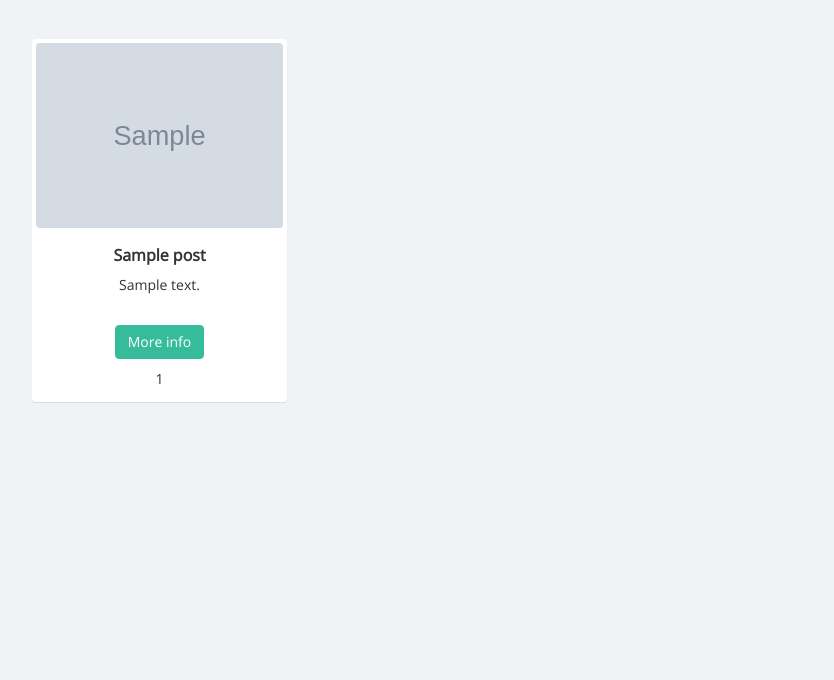
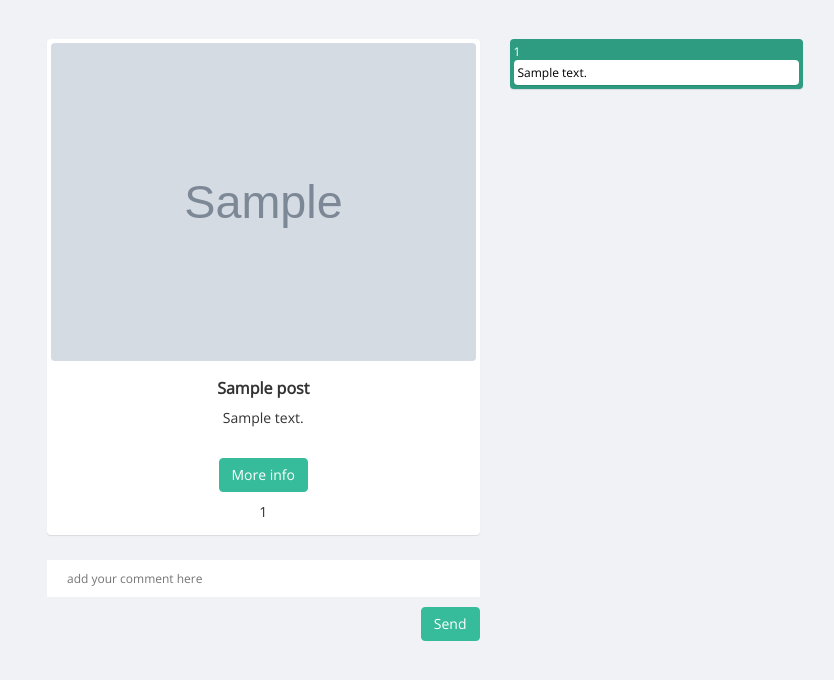
Before and after one commit to amirabbasmajd/db, a Flask app: page /showpostandcomment in a window 1280 px wide. Shown: the part 51-731 px from the top of the page, without its empty margins (53-887 px from the left). Run offline with Flask 2, Linux system fonts and the light colour scheme; grey boxes marked "Sample" are stand-in pictures; a database or web service that is not in the repository returns one stand-in record (values such as "Sample title"); some libraries are stand-ins or nearby versions; some web fonts are replaced.

Commit message:
comment done

```diff
--- a/app/main/forms.py
+++ b/app/main/forms.py
@@ -10,7 +10,5 @@ class AddPostForm(Form):
     link = StringField('Link', validators=[DataRequired()])
     tags = StringField('Tags')
 
-class addMyComment(Form):
-    postId = StringField('postId', validators=[DataRequired()])
-    comment = TextAreaField('Text' , validators=[DataRequired() , Length(min=1 , max=256)])
-    userId = StringField('userId' , validators=[DataRequired()])
+class addComment(Form):
+    addYourComment = StringField('comment', validators=[DataRequired()])
--- a/app/main/views.py
+++ b/app/main/views.py
@@ -1,7 +1,9 @@
 import uuid
 from datetime import datetime
+from queue import Empty
 from time import time
 from bson.objectid import ObjectId
+from flask_login import current_user
 
 from flask import (
     render_template,
@@ -15,7 +17,7 @@ from flask_login import login_required
 from app import mongo
 from app.main import main
 from app.main.forms import AddPostForm
-from app.main.forms import addMyComment
+from app.main.forms import addComment
 
 
 @main.route('/', methods=['GET', 'POST'] )
@@ -29,7 +31,7 @@ def home():
         flash('comment add successfully', category='success')
     print("hello")
     post = mongo.db.posts.find()
-    return render_template('index.html', post=post , form=addMyComment())
+    return render_template('index.html', post=post )
 
 
 
@@ -68,12 +70,15 @@ def profile():
 # @main.route('/showpostandcomment/<string:post_id>', methods=['GET', 'POST'])
 @main.route('/showpostandcomment', methods=['GET', 'POST'])
 def showpostandcomment():
+    s = request.args.get('myid')
+    post = mongo.db.posts.find({"_id": ObjectId(s)})
 
-    s = request.args.get('myid')
-    post = mongo.db.posts.find({"_id":ObjectId(s)})
+    if request.method == 'GET':
+        return render_template('showpostcomment.html', post=post , form= addComment())
 
-    comment = [];
-    # comment.
-    mongo.db.posts.update({"_id":ObjectId(s)} , {"link":"aaa"})
+    form = addComment()
+    if form.addYourComment.data != "":
+        comment = {'userId': current_user.username , 'text': form.addYourComment.data}
+        mongo.db.posts.update({"_id":ObjectId(s)} , {"$push": {"comments": comment}})
 
-    return render_template('showpostcomment.html' ,post=post)
+    return render_template('showpostcomment.html' ,post=post , form= addComment())
--- a/app/templates/index.html
+++ b/app/templates/index.html
@@ -1,7 +1,6 @@
 {% extends "layout.html" %}
 {% block content %}
     <body>
-
     <hr>
     <!--It's terrible -->
     <form action="/showpostandcomment" method="POST" name="form">
--- a/app/templates/showpostcomment.html
+++ b/app/templates/showpostcomment.html
@@ -1,9 +1,12 @@
 {% extends "layout.html" %}
 {% block content %}
+    <form action="" method="POST" name="form">
 
-    <form action="/showpostandcomment" method="POST" name="form">
+        <div class="col-md-12">
+            <div class="col-md-5">
                 {% for data in post %}
-        <div class="col-sm-6 col-md-3">
+                    <div class="row">
+                        <div class="col-md-12">
                             <div class="thumbnail">
                                 <img class="img-rounded" src= {{ data['image'] }}>
 
@@ -16,7 +19,7 @@
                                     <p>
                                         <br><a href="{{ data['link'] }}" class="btn btn-info">More info</a>
                                     </p>
-{{data['_id']}}
+                                    {{ data['_id'] }}
                                     <br>
                                     {#                    <button class="btn btn-info" type="submit" href="/showpostandcomment?myid="{{data['_id']}} id = "btnCommit" value= {{ data['_id'] }} > show post comment</button>#}
                                     {#                    <a href="/showpostandcomment?myid={{data['_id']}}"  class="button">Go to Google</a>#}
@@ -29,8 +32,36 @@
                                 </div>
                             </div>
                         </div>
+                    </div>
+                    <div class="row" >
+
+                        <div class="col-md-12">
+                            <div class="form-group">
+                                {{ form.addYourComment(placeholder="add your comment here") }}
+                                 <button class="btn btn-info" type="submit" style="float: right ; margin-top: 10px">Send</button>
+                            </div>
+                        </div>
+                    </div>
+                    </div>
+                    <div class="col-md-7">
+                        {% for aaa in data['comments'] %}
+                            <div class="row">
+                                <div class="col-md-6">
+                                    <div class="thumbnail"
+                                         style="background-color: #2e9c81 ; color: white ; margin-bottom: 0px">
+                                        {{ aaa['userId'] }}
+                                        <div class="thumbnail" style="margin-bottom: 0px ; color: black">
+                                            {{ aaa['text'] }}
+                                        </div>
+                                    </div>
+
+                                </div>
+                            </div>
+
                         {% endfor %}
+                    </div>
+
+                {% endfor %}
+        </div>
     </form>
-
-
 {% endblock %}
```
Lines whose indentation alone changed are shown as unchanged.
